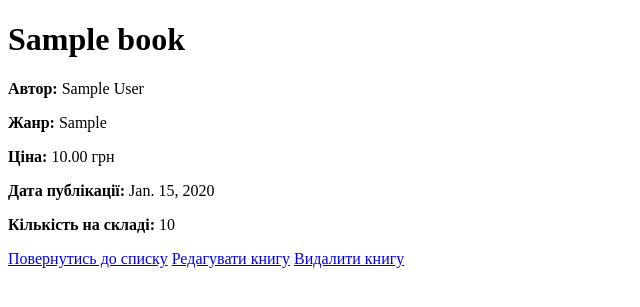
After one commit to lisakaminska/Brewed_tales, a Django app: page /cafe_book_space/books/1/ in a window 1280 px wide. The commit adds this page. Shown: the top 307 px of the page, without its empty margins (0-640 px from the left). Run offline with Django 5.2, Linux system fonts and the light colour scheme; tables that the repository leaves empty hold one stand-in row (values such as "Sample post").

Commit message:
fixed htmls(some of them)

```diff
--- /dev/null
+++ b/brewed_tales/cafe_book_space/templates/cafe_book_space/book_detail.html
@@ -0,0 +1,18 @@
+<!DOCTYPE html>
+<html lang="uk">
+<head>
+    <meta charset="UTF-8">
+    <title>{{ book.title }}</title>
+</head>
+<body>
+    <h1>{{ book.title }}</h1>
+    <p><strong>Автор:</strong> {{ book.author }}</p>
+    <p><strong>Жанр:</strong> {{ book.genre }}</p>
+    <p><strong>Ціна:</strong> {{ book.price }} грн</p>
+    <p><strong>Дата публікації:</strong> {{ book.publish_date }}</p>
+    <p><strong>Кількість на складі:</strong> {{ book.stock }}</p>
+    <a href="{% url 'cafe_book_space:book_list' %}">Повернутись до списку</a>
+    <a href="{% url 'cafe_book_space:update_book' book.id %}">Редагувати книгу</a>
+    <a href="{% url 'cafe_book_space:book_delete' book.id %}">Видалити книгу</a> <!-- Додано для видалення -->
+</body>
+</html>
--- a/brewed_tales/cafe_book_space/urls.py
+++ b/brewed_tales/cafe_book_space/urls.py
@@ -1,7 +1,7 @@
 # cafe_book_space/urls.py
 from django.urls import path
 from . import views
-#smth
+
 urlpatterns = [
     path('books/', views.book_list, name='book_list'),
     path('books/<int:pk>/', views.book_detail, name='book_detail'),
--- a/brewed_tales/cafe_book_space/views.py
+++ b/brewed_tales/cafe_book_space/views.py
@@ -5,7 +5,7 @@ from cafe.models import Book
 from .forms import BookForm  # Необхідно створити форму для книг
 #smth
 def book_list(request):
-    books = Book.objects.all()
+    books = Book.objects.all()  # Отримати всі книги
     return render(request, 'cafe_book_space/book_list.html', {'books': books})
 
 def book_detail(request, pk):
```
Also changed, not shown: brewed_tales/cafe_book_space/templates/cafe_book_space/book_form.html (added, +16 -0 lines), brewed_tales/cafe_book_space/templates/cafe_book_space/book_list.html (+4 -3 lines).
